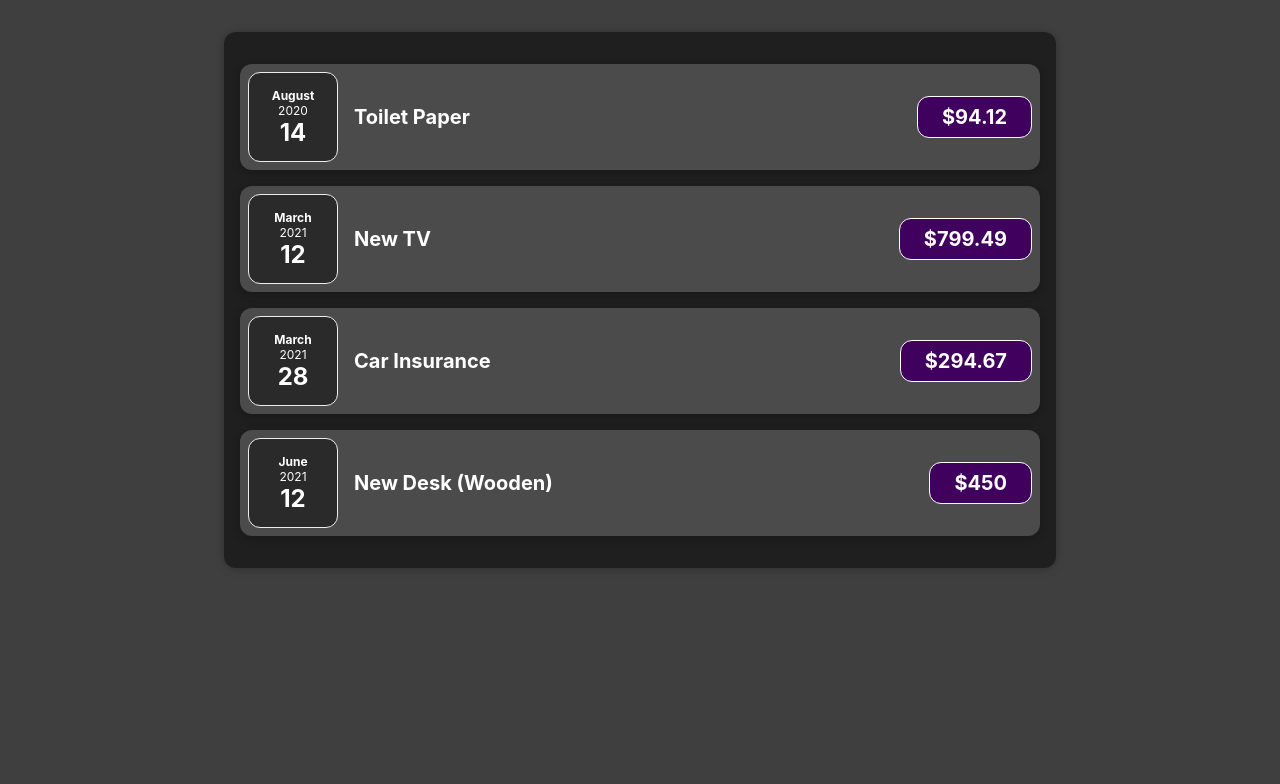
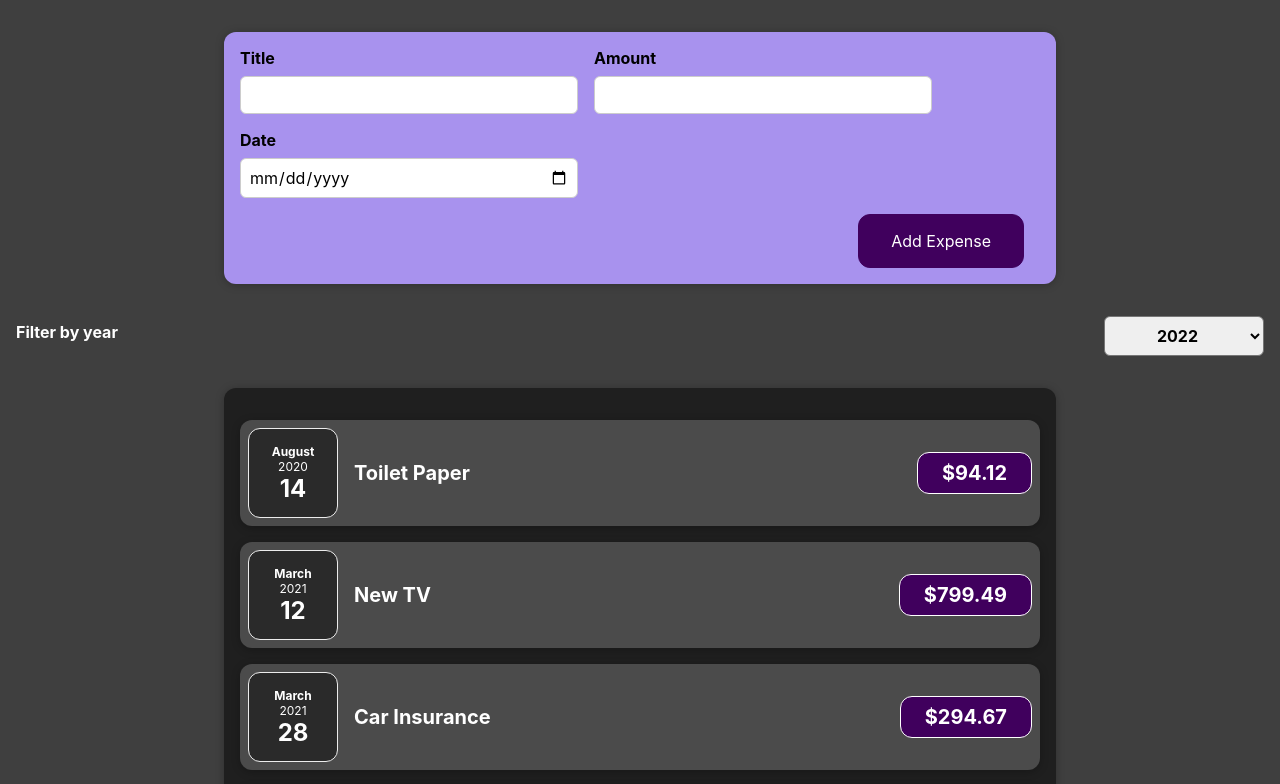
Before and after one commit to bernardobfg-clavis/expenses_react, a React (Create React App) app: page / in a window 1280 px wide. Shown: the top 784 px of the page. Built offline with nearby package versions, Linux system fonts and the light colour scheme.

Commit message:
add year filter

```diff
--- a/src/App.js
+++ b/src/App.js
@@ -1,9 +1,37 @@
 import { Expenses } from "./Expenses/Expenses";
+import { NewExpense } from "./Expenses/NewExpense";
 import "./index.css";
 function App() {
+  const expenses = [
+    {
+      id: "e1",
+      title: "Toilet Paper",
+      amount: 94.12,
+      date: new Date(2020, 7, 14),
+    },
+    { id: "e2", title: "New TV", amount: 799.49, date: new Date(2021, 2, 12) },
+    {
+      id: "e3",
+      title: "Car Insurance",
+      amount: 294.67,
+      date: new Date(2021, 2, 28),
+    },
+    {
+      id: "e4",
+      title: "New Desk (Wooden)",
+      amount: 450,
+      date: new Date(2021, 5, 12),
+    },
+  ];
+
+  const addExpenseHandler = (expense) => {
+    console.log("In app.js");
+    console.log(expense);
+  };
   return (
     <div className="App">
-      <Expenses />
+      <NewExpense onAddExpense={addExpenseHandler} />
+      <Expenses expenses={expenses} />
     </div>
   );
 }
--- /dev/null
+++ b/src/ExpenseForm/index.jsx
@@ -0,0 +1,68 @@
+import { useState } from "react";
+import "./styles.css";
+export const ExpenseForm = (props) => {
+  const [enteredTitle, setEnteredTitle] = useState("");
+  const [enteredAmount, setEnteredAmount] = useState("");
+  const [enteredDate, setEnteredDate] = useState("");
+  const titleChangeHandler = (event) => {
+    setEnteredTitle(event.target.value);
+  };
+  const amountChangeHandler = (event) => {
+    setEnteredAmount(event.target.value);
+  };
+  const dateChangeHandler = (event) => {
+    setEnteredDate(event.target.value);
+  };
+  const submitHandler = (event) => {
+    event.preventDefault();
+    const expenseData = {
+      title: enteredTitle,
+      amount: enteredAmount,
+      date: new Date(enteredDate),
+    };
+
+    props.onSaveExpenseData(expenseData);
+    setEnteredAmount("");
+    setEnteredTitle("");
+    setEnteredDate("");
+  };
+  return (
+    <form onSubmit={submitHandler}>
+      <div className="new-expense__controls">
+        <div className="new-expense__control">
+          <label>Title</label>
+          <input
+            type="text"
+            onChange={titleChangeHandler}
+            value={enteredTitle}
+          />
+        </div>
+        <div className="new-expense__control">
+          <label>Amount</label>
+          <input
+            type="number"
+            min="0.01"
+            step="0.01"
+            value={enteredAmount}
+            onChange={amountChangeHandler}
+          />
+        </div>
+        <div className="new-expense__control">
+          <label>Date</label>
+          <input
+            type="date"
+            min="2019-01-01"
+            max="2023-01-01"
+            value={enteredDate}
+            onChange={dateChangeHandler}
+          />
+        </div>
+      </div>
+      <div className="new-expense__actions">
+        <button type="submit" className="new-expense__action">
+          Add Expense
+        </button>
+      </div>
+    </form>
+  );
+};
--- /dev/null
+++ b/src/ExpenseForm/styles.css
@@ -0,0 +1,26 @@
+.new-expense__controls {
+  display: flex;
+  flex-wrap: wrap;
+  gap: 1rem;
+  margin-bottom: 1rem;
+  text-align: left;
+}
+
+.new-expense__control label {
+  font-weight: bold;
+  margin-bottom: 0.5rem;
+  display: block;
+}
+
+.new-expense__control input {
+  font: inherit;
+  padding: 0.5rem;
+  border-radius: 6px;
+  border: 1px solid #ccc;
+  width: 20rem;
+  max-width: 100%;
+}
+
+.new-expense__actions {
+  text-align: right;
+}
--- a/src/Expenses/Expenses/index.jsx
+++ b/src/Expenses/Expenses/index.jsx
@@ -1,33 +1,23 @@
 import { Card } from "../../UI/Card";
+import ExpensesFilter from "../ExpensesFilter";
 import { ExpenseItem } from "../ExpenseItem";
 import "./styles.css";
-export const Expenses = () => {
-  const expenses = [
-    {
-      id: "e1",
-      title: "Toilet Paper",
-      amount: 94.12,
-      date: new Date(2020, 7, 14),
-    },
-    { id: "e2", title: "New TV", amount: 799.49, date: new Date(2021, 2, 12) },
-    {
-      id: "e3",
-      title: "Car Insurance",
-      amount: 294.67,
-      date: new Date(2021, 2, 28),
-    },
-    {
-      id: "e4",
-      title: "New Desk (Wooden)",
-      amount: 450,
-      date: new Date(2021, 5, 12),
-    },
-  ];
+import { useState } from "react";
+export const Expenses = ({ expenses }) => {
+  const [filteredYear, setFilteredYear] = useState("");
+  const filterChangeHandler = (event) => {
+    const selectedYear = event.target.value;
+    setFilteredYear(selectedYear);
+    console.log(selectedYear);
+  };
   return (
-    <Card className="expenses">
-      {expenses.map((expense) => (
-        <ExpenseItem key={expense.id} expense={expense} />
-      ))}
-    </Card>
+    <div>
+      <ExpensesFilter onFilterChange={filterChangeHandler} />
+      <Card className="expenses">
+        {expenses.map((expense) => (
+          <ExpenseItem key={expense.id} expense={expense} />
+        ))}
+      </Card>
+    </div>
   );
 };
--- /dev/null
+++ b/src/Expenses/ExpensesFilter/index.jsx
@@ -0,0 +1,21 @@
+import React from "react";
+
+import "./styles.css";
+
+const ExpensesFilter = (props) => {
+  return (
+    <div className="expenses-filter">
+      <div className="expenses-filter__control">
+        <label>Filter by year</label>
+        <select onChange={props.onFilterChange}>
+          <option value="2022">2022</option>
+          <option value="2021">2021</option>
+          <option value="2020">2020</option>
+          <option value="2019">2019</option>
+        </select>
+      </div>
+    </div>
+  );
+};
+
+export default ExpensesFilter;
--- /dev/null
+++ b/src/Expenses/ExpensesFilter/styles.css
@@ -0,0 +1,24 @@
+.expenses-filter {
+  color: white;
+  padding: 0 1rem;
+}
+
+.expenses-filter__control {
+  display: flex;
+  width: 100%;
+  align-items: center;
+  justify-content: space-between;
+  margin: 1rem 0;
+}
+
+.expenses-filter label {
+  font-weight: bold;
+  margin-bottom: 0.5rem;
+}
+
+.expenses-filter select {
+  font: inherit;
+  padding: 0.5rem 3rem;
+  font-weight: bold;
+  border-radius: 6px;
+}
--- /dev/null
+++ b/src/Expenses/NewExpense/index.jsx
@@ -0,0 +1,16 @@
+import { ExpenseForm } from "../../ExpenseForm";
+import "./styles.css";
+export const NewExpense = (props) => {
+  const saveExpenseDataHandle = (enteredExpenseData) => {
+    const expenseData = {
+      ...enteredExpenseData,
+      id: Math.random().toString(),
+    };
+    props.onAddExpense(expenseData);
+  };
+  return (
+    <div className="new-expense">
+      <ExpenseForm onSaveExpenseData={saveExpenseDataHandle} />
+    </div>
+  );
+};
--- /dev/null
+++ b/src/Expenses/NewExpense/styles.css
@@ -0,0 +1,38 @@
+.new-expense {
+  background-color: #a892ee;
+  padding: 1rem;
+  margin: 2rem auto;
+  width: 50rem;
+  max-width: 95%;
+  border-radius: 12px;
+  text-align: center;
+  box-shadow: 0 1px 8px rgba(0, 0, 0, 0.25);
+}
+
+.new-expense button {
+  font: inherit;
+  cursor: pointer;
+  padding: 1rem 2rem;
+  border: 1px solid #40005d;
+  background-color: #40005d;
+  color: white;
+  border-radius: 12px;
+  margin-right: 1rem;
+}
+
+.new-expense button:hover,
+.new-expense button:active {
+  background-color: #510674;
+  border-color: #510674;
+}
+
+.new-expense button.alternative {
+  color: #220131;
+  border-color: transparent;
+  background-color: transparent;
+}
+
+.new-expense button.alternative:hover,
+.new-expense button.alternative:active {
+  background-color: #ddb3f8;
+}
```
